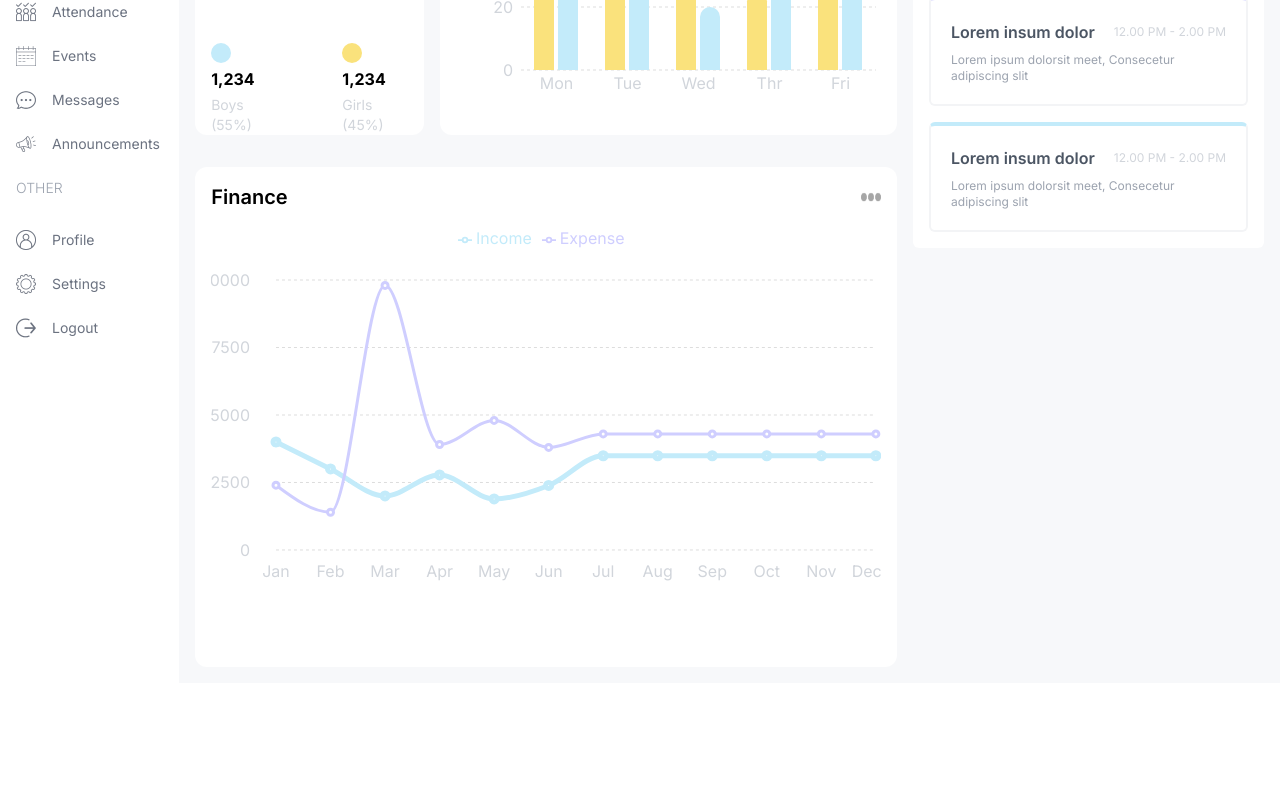
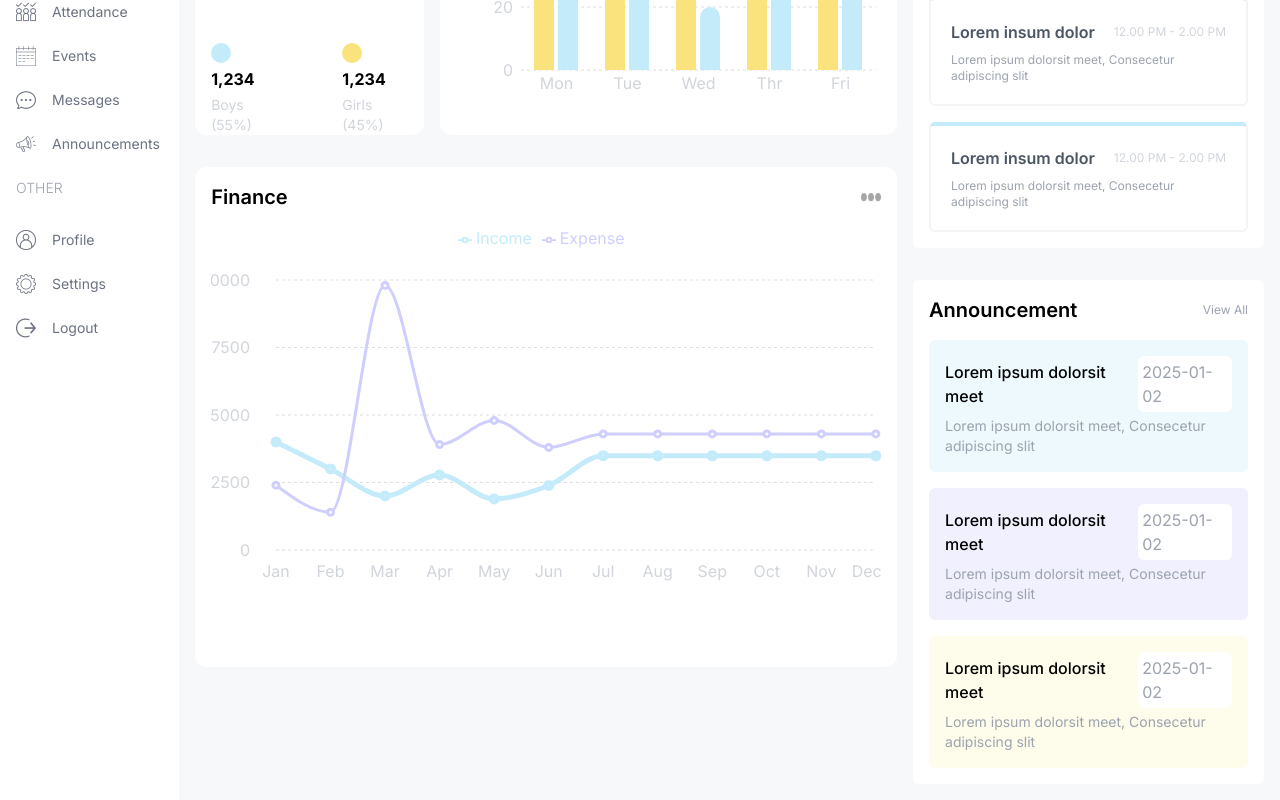
Before and after one commit to subhaghanta60/Admin-Dashboard, a Next.js app: page /admin in a window 1280 px wide. Shown: the part 570-1370 px from the top of the page. Before the commit the page ends 1253 px from the top, so only its background shows below. Built offline with nearby package versions, Linux system fonts and the light colour scheme.

Commit message:
AnnounceMent Section Design

```diff
--- a/src/app/(dashboard)/admin/page.tsx
+++ b/src/app/(dashboard)/admin/page.tsx
@@ -1,3 +1,4 @@
+import Announcements from "@/components/Announcements"
 import AttendenceChart from "@/components/AttendenceChart"
 import CountChart from "@/components/CountChart"
 import EventCalender from "@/components/EventCalender"
@@ -40,6 +41,7 @@ const AdminPage = () => {
       {/* Right Side */}
         <div className="w-full lg:w-1/3 flex flex-col gap-8">
         <EventCalender />
+        <Announcements />
         </div>
 
     </div>
--- a/src/app/(dashboard)/layout.tsx
+++ b/src/app/(dashboard)/layout.tsx
@@ -25,7 +25,7 @@ export default function DashboardLayout({
         <div className="w-[14%] md:w-[8%] lg:w-[16%] xl:w-[14%]  p-4">
           <Link href="/" className="flex items-center justify-content lg:justify-start gap-2">
           <Image src="/logo.png" width={32} height={32} alt="LogoDashboard" />
-          <span className="hidden lg:block">School Dash</span>
+          <span className="hidden lg:block font-bold">School Dash</span>
           </Link>
           <Menu />
         </div>
--- a/src/components/Announcements.tsx
+++ b/src/components/Announcements.tsx
@@ -1,6 +1,40 @@
+
+
 const Announcements = () => {
   return (
-    <div className=''>Announcements</div>
+    <div className='bg-white p-4 rounded-md'>
+       <div className="flex items-center justify-between">
+            <h1 className="text-xl font-semibold">Announcement</h1>
+            <span className="text-xs text-gray-400">View All</span>
+        </div>
+        <div className="flex flex-col gap-4 mt-4">
+            <div className="bg-lamaSkyLight rounded-md p-4">
+                <div className="flex items-center justify-between">
+                    <h2 className="font-medium">Lorem ipsum dolorsit meet</h2>
+                    <span className="text-sx text-gray-400 bg-white rounded-md px-1 py-1">2025-01-02</span>
+                </div>
+                <p className="text-sm text-gray-400 mt-1">Lorem ipsum dolorsit meet, Consecetur adipiscing slit</p>
+
+            </div>
+            <div className="bg-lamaPurpleLight rounded-md p-4">
+                <div className="flex items-center justify-between">
+                    <h2 className="font-medium">Lorem ipsum dolorsit meet</h2>
+                    <span className="text-sx text-gray-400 bg-white rounded-md px-1 py-1">2025-01-02</span>
+
+                </div>
+                <p className="text-sm text-gray-400 mt-1">Lorem ipsum dolorsit meet, Consecetur adipiscing slit</p>
+            </div>
+            <div className="bg-lamaYellowLight rounded-md p-4">
+                <div className="flex items-center justify-between">
+                    <h2 className="font-medium">Lorem ipsum dolorsit meet</h2>
+                    <span className="text-sx text-gray-400 bg-white rounded-md px-1 py-1">2025-01-02</span>
+
+                </div>
+                <p className="text-sm text-gray-400 mt-1">Lorem ipsum dolorsit meet, Consecetur adipiscing slit</p>
+            </div>
+        </div>
+
+    </div>
   )
 }
 
```
